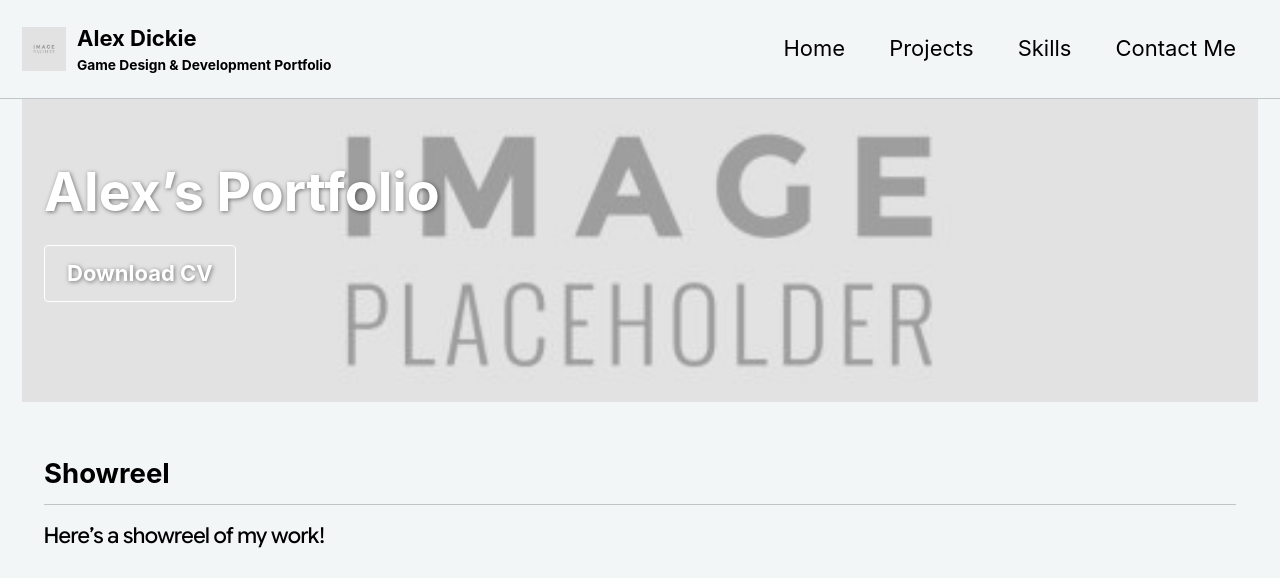
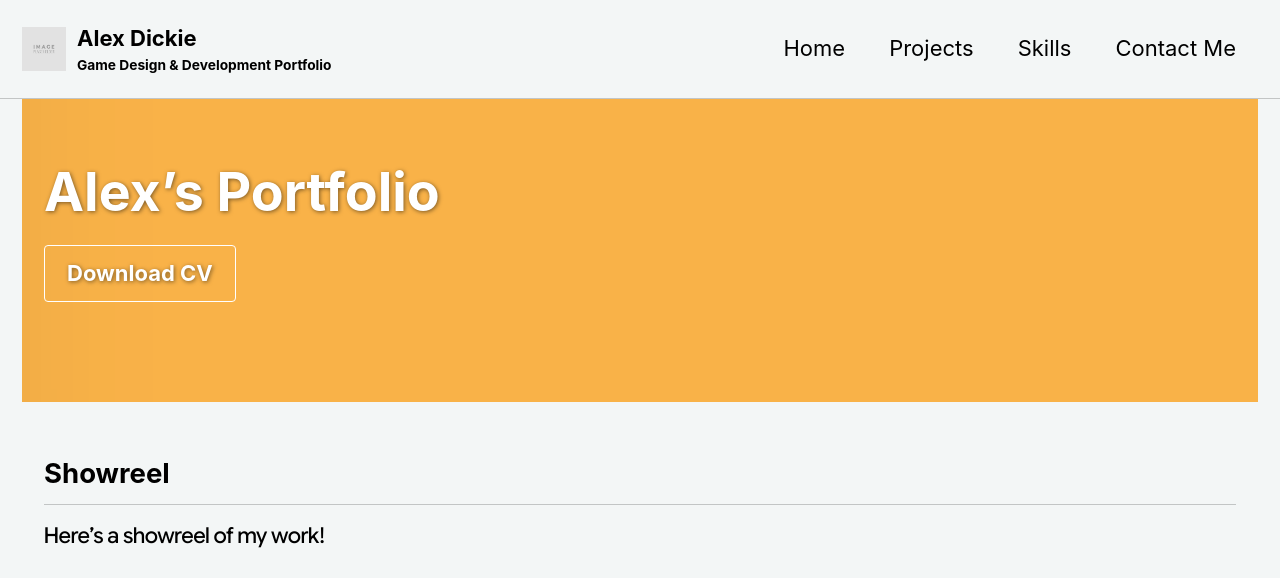
Before and after one commit to AlexUlster/AlexUlster.github.io, a Jekyll site: the page built from _pages/index.md, in a window 1280 px wide. Shown: the top 578 px of the page. Built offline with Jekyll 4.4.1, drawn with Linux system fonts in a browser that asks for light colours; grey boxes are pictures that could not be loaded.

Commit message:
Update overlay image in index.md

```diff
--- a/_pages/index.md
+++ b/_pages/index.md
@@ -5,7 +5,7 @@ permalink: /
 header:
   overlay_color: "#000"
   overlay_filter: "0"
-  overlay_image: assets/images/Placeholder.jpg
+  overlay_image: assets/images/OG1.png
   actions:
     - label: "Download CV"
       url: "https://drive.google.com/file/d/1ePqrAcar-abcMBgLCd7uo0HUbZDd929t/preview"
```
